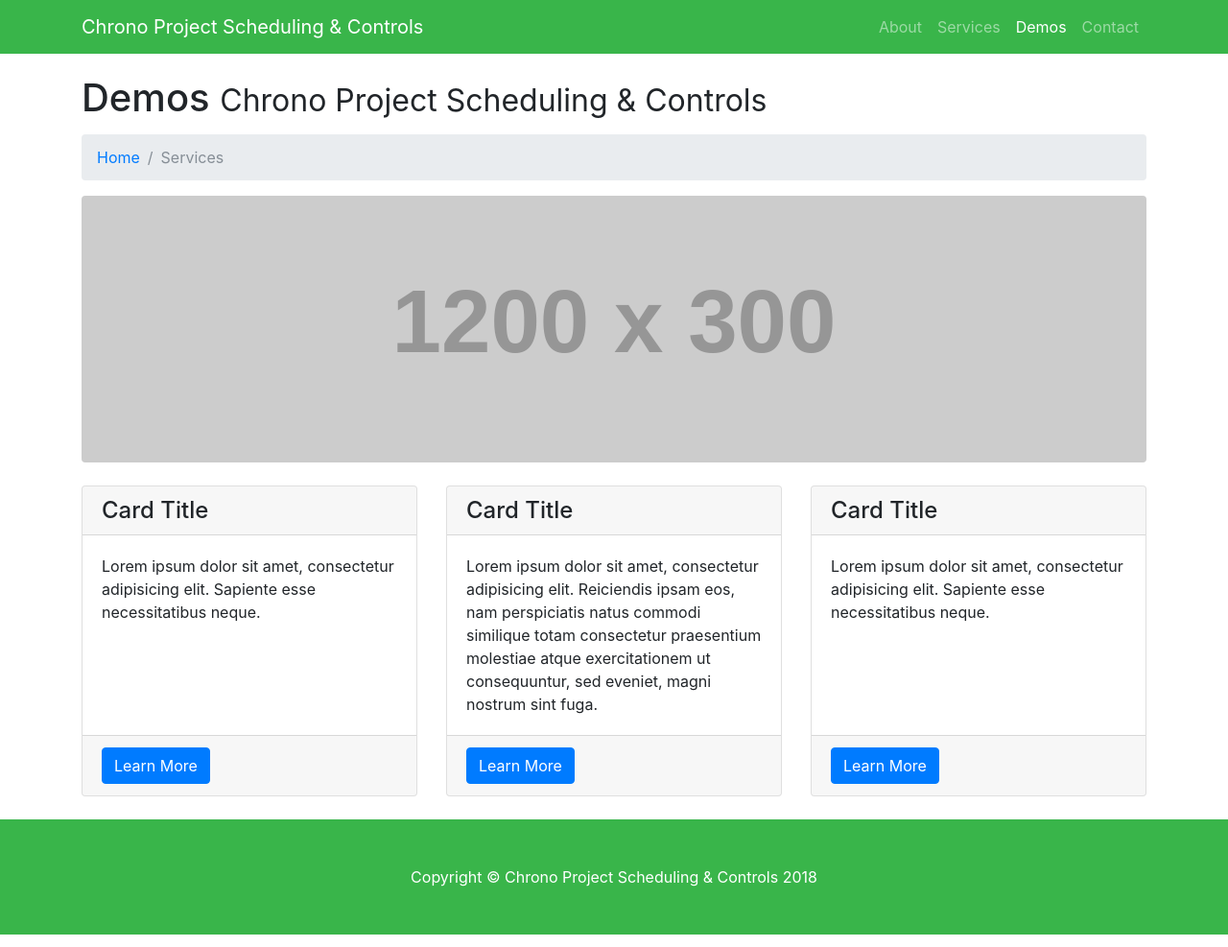
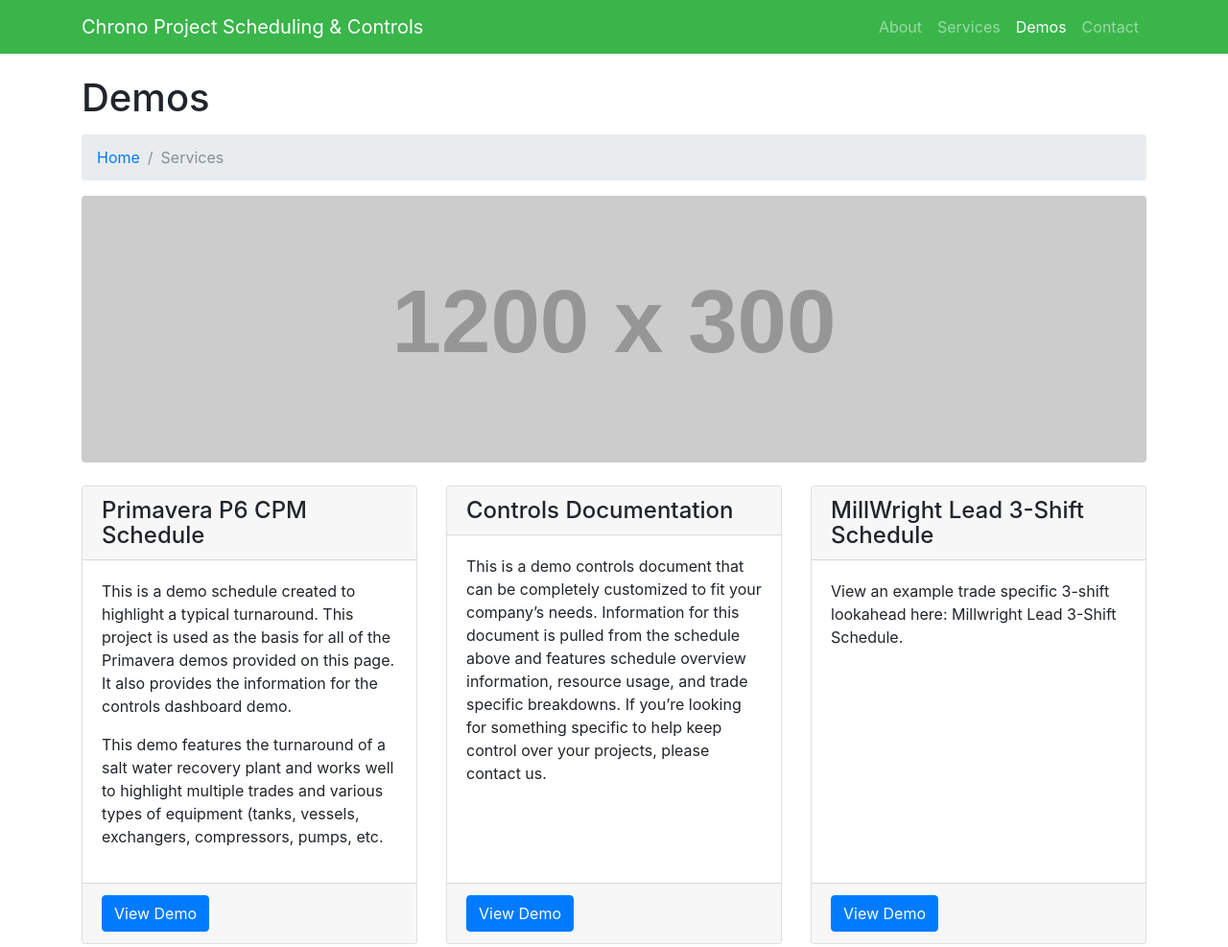
Before and after one commit to AdamMGaunt/chronoscheduling, a plain HTML site: page demos.html in a window 1280 px wide. Shown: the top 987 px of the page at 96% size. Drawn offline with Linux system fonts and the light colour scheme; placeholder pictures from the web are drawn by us.

Commit message:
Added content to demos

```diff
--- a/demos.html
+++ b/demos.html
@@ -51,7 +51,7 @@
 
       <!-- Page Heading/Breadcrumbs -->
       <h1 class="mt-4 mb-3">Demos
-        <small>Chrono Project Scheduling & Controls</small>
+        <small></small>
       </h1>
 
       <ol class="breadcrumb">
@@ -68,34 +68,35 @@
       <div class="row">
         <div class="col-lg-4 mb-4">
           <div class="card h-100">
-            <h4 class="card-header">Card Title</h4>
+            <h4 class="card-header">Primavera P6 CPM Schedule</h4>
             <div class="card-body">
-              <p class="card-text">Lorem ipsum dolor sit amet, consectetur adipisicing elit. Sapiente esse necessitatibus neque.</p>
+              <p class="card-text">This is a demo schedule created to highlight a typical turnaround. This project is used as the basis for all of the Primavera demos provided on this page. It also provides the information for the controls dashboard demo.</p>
+              <p>This demo features the turnaround of a salt water recovery plant and works well to highlight multiple trades and various types of equipment (tanks, vessels, exchangers, compressors, pumps, etc.</p>
             </div>
             <div class="card-footer">
-              <a href="#" class="btn btn-primary">Learn More</a>
+              <a href="#" class="btn btn-primary">View Demo</a><!-- create unique demo page with more content -->
             </div>
           </div>
         </div>
         <div class="col-lg-4 mb-4">
           <div class="card h-100">
-            <h4 class="card-header">Card Title</h4>
+            <h4 class="card-header">Controls Documentation</h4>
             <div class="card-body">
-              <p class="card-text">Lorem ipsum dolor sit amet, consectetur adipisicing elit. Reiciendis ipsam eos, nam perspiciatis natus commodi similique totam consectetur praesentium molestiae atque exercitationem ut consequuntur, sed eveniet, magni nostrum sint fuga.</p>
+              <p class="card-text">This is a demo controls document that can be completely customized to fit your company’s needs. Information for this document is pulled from the schedule above and features schedule overview information, resource usage, and trade specific breakdowns. If you’re looking for something specific to help keep control over your projects, please contact us.</p>
             </div>
             <div class="card-footer">
-              <a href="#" class="btn btn-primary">Learn More</a>
+              <a href="#" class="btn btn-primary">View Demo</a><!-- create unique demo page with more content -->
             </div>
           </div>
         </div>
         <div class="col-lg-4 mb-4">
           <div class="card h-100">
-            <h4 class="card-header">Card Title</h4>
+            <h4 class="card-header">MillWright Lead 3-Shift Schedule</h4>
             <div class="card-body">
-              <p class="card-text">Lorem ipsum dolor sit amet, consectetur adipisicing elit. Sapiente esse necessitatibus neque.</p>
+              <p class="card-text">View an example trade specific 3-shift lookahead here: Millwright Lead 3-Shift Schedule.</p>
             </div>
             <div class="card-footer">
-              <a href="#" class="btn btn-primary">Learn More</a>
+              <a href="#" class="btn btn-primary">View Demo</a><!-- create unique demo page with more content -->
             </div>
           </div>
         </div>
```
